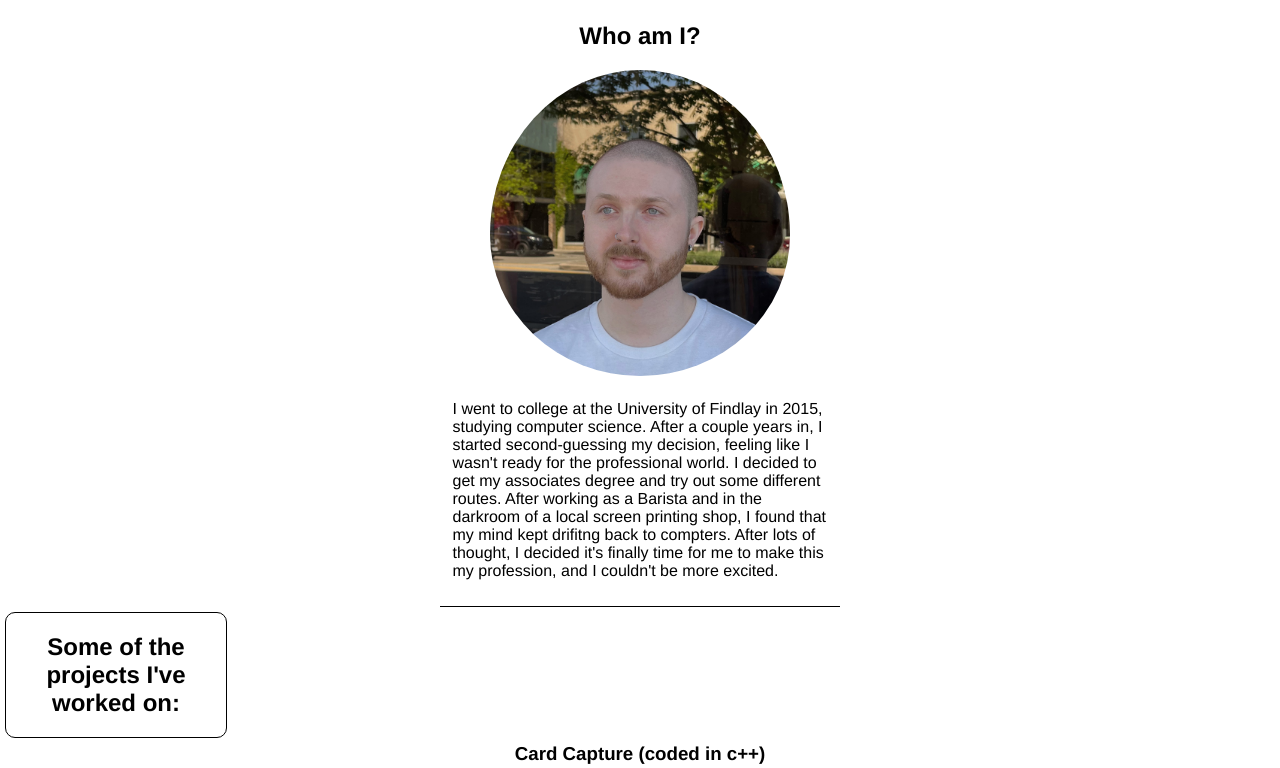
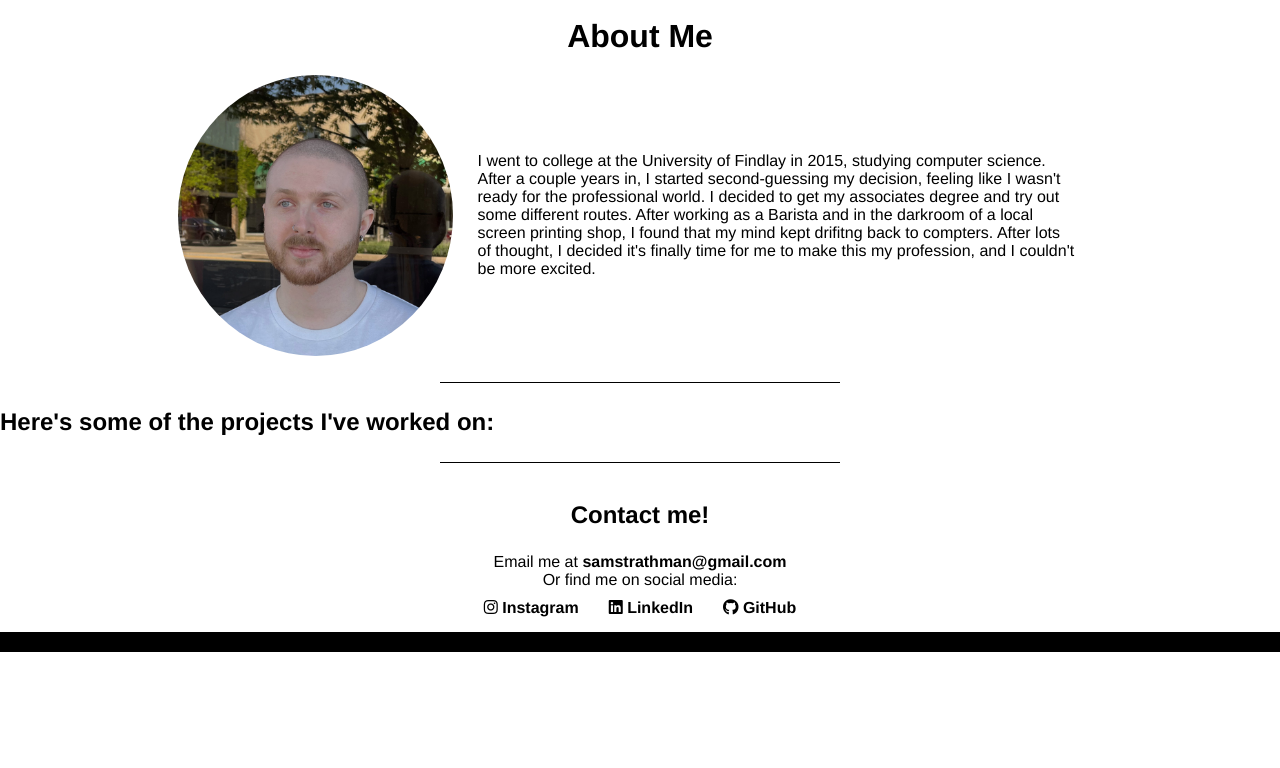
Before and after one commit to samstrathman/portfolio-website, a plain HTML site: page index.html in a window 1280 px wide. Shown: the part 802-1570 px from the top of the page. After the commit the page ends 1454 px from the top, so only its background shows below. Drawn offline with Linux system fonts and the light colour scheme; grey boxes are pictures that could not be loaded.

Commit message:
Tons of changes

```diff
--- a/index.html
+++ b/index.html
@@ -25,14 +25,25 @@
           <p class="desc-txt">front-end web dev | programmer | musician</p>
         </div>
         <img id="welcome-pic" src="misty-mountain.jpg">
+        <!--<div class="spacer"></div>-->
       </section>
 
       <section id="about-section">
-        <h2>Who am I?</h2>
-        <img id="sam-img" src="headshot.jpg" alt="A picture of Sam Strathman">
-        <p>I went to college at the University of Findlay in 2015, studying computer science. After a couple years in, I started second-guessing my decision, feeling like I wasn't ready for the professional world. I decided to get my associates degree and try out some different routes. After working as a Barista and in the darkroom of a local screen printing shop, I found that my mind kept drifitng back to compters. After lots of thought, I decided it's finally time for me to make this my profession, and I couldn't be more excited.
+        <h2 id="about-me-title">About Me</h2>
+        <div class="about-me">
+          <img id="sam-img" src="headshot.jpg" alt="A picture of Sam Strathman">
+          <p id="sam-desc">I went to college at the University of Findlay in 2015, studying computer science. After a couple years in, I started second-guessing my decision, feeling like I wasn't ready for the professional world. I decided to get my associates degree and try out some different routes. After working as a Barista and in the darkroom of a local screen printing shop, I found that my mind kept drifitng back to compters. After lots of thought, I decided it's finally time for me to make this my profession, and I couldn't be more excited.
+        </div>
+
       </section>
 
+      <section id="projects-section">
+        <h2>Here's some of the projects I've worked on:</h2>
+        <div class="projects-container">
+
+        </div>
+      </section>
+      <!--
       <section id="projects-section">
         <h2 class="project-tile">Some of the projects I've worked on:</h2>
           <div id="proj-container">
@@ -91,7 +102,7 @@
             </div>
           </div>
         </div>
-        <!--
+
         <ul>
           <li>Card Capture game coded in c++</li>
           <li>Various projects while at school</li>
--- a/styles.css
+++ b/styles.css
@@ -5,6 +5,7 @@
 
 body {
   font-family: Helvetica, sans-serif;
+  scrollbar-gutter: stable both-edges;
 }
 
 .navbar {
@@ -17,7 +18,7 @@ body {
   justify-content: flex-end;
   background-color: white;
   gap: 20px;
-  z-index: 100;
+
 }
 
 .navbar a {
@@ -47,40 +48,53 @@ body {
   font-size: 3em;
   text-align: center;
   position: absolute;
-  top: 35%;
+  top: 40%;
   left: 50%;
   transform: translate(-50%, -50%);
 }
 
 .hi p {
   font-size: .6em;
-  width: 800px;
+  padding-top: 5px;
 }
 
 #welcome-pic {
   height: 100vh;
   width: 100vw;
   object-fit: cover;
+  display: block;
 }
 
-h2 {
+.spacer {
+  height: 20px;
+  background-color: black;
+}
+
+#about-me-title {
   text-align: center;
   padding: 20px;
+  font-size: 2em;
+}
+
+.about-me {
+  display: flex;
+  align-items: center;
+  flex-wrap: wrap;
+  justify-content: center;
 }
 
 #sam-img {
-  display: block;
-  max-width:300px;
+  width: 275px;
   object-fit: cover;
-  margin: auto;
   border-radius: 50%;
-  padding-bottom: 24px;
+  order: 1;
 }
 
-#about-section p{
-  max-width: 375px;
-  margin-left: auto;
-  margin-right: auto;
+#sam-desc {
+  max-width: 600px;
+  display: inline-flex;
+  order: 2;
+  padding: 25px;
 }
 
 #about-section:after, #projects-section:after {
@@ -89,10 +103,17 @@ h2 {
   display: block;
   margin: auto;
   margin-top: 25px;
+  margin-bottom: 25px;
   height: 1px;
   width: 400px;
 }
 
+#projects-title {
+  text-align: center;
+  padding: 20px;
+  font-size: 2em;
+}
+/*
 #proj-container-wrap {
   max-width: 400px;
   margin: auto;
@@ -133,6 +154,7 @@ h2 {
   border-radius: 10px;
   object-fit: cover;
 }
+*/
 
 .link-container {
   bottom: 0;
```
